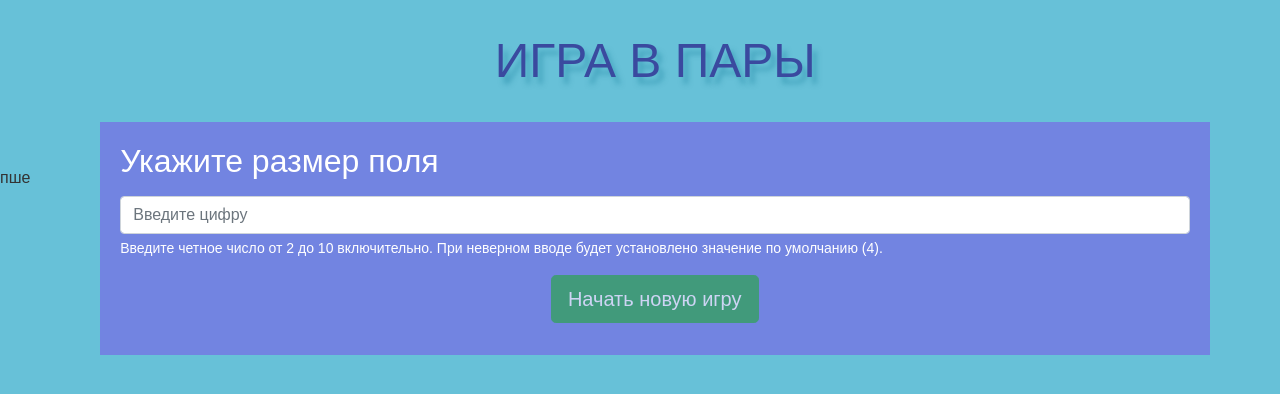
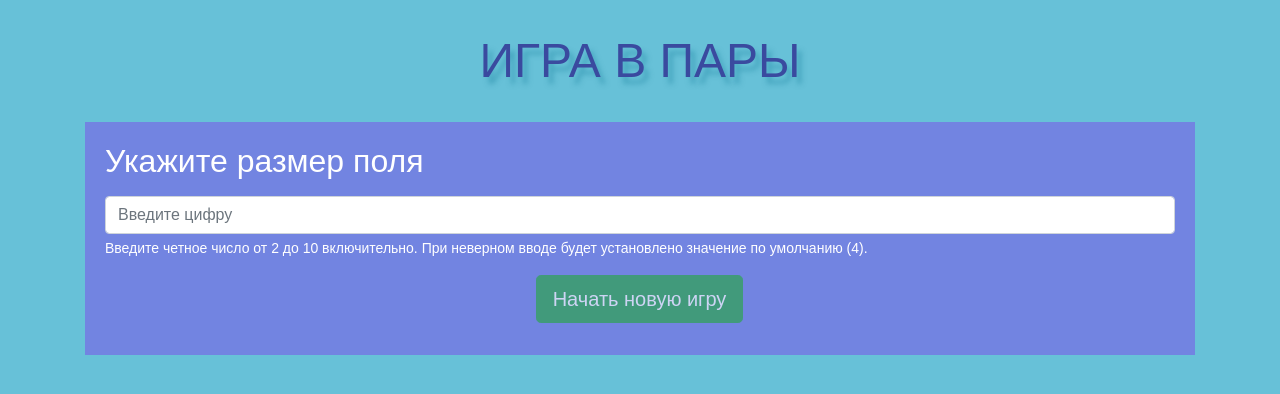
Before and after one commit to Vlad93/MemorySecterts, a website with bundled scripts: page index.html in a window 1280 px wide. Built offline with nearby package versions, Linux system fonts and the light colour scheme.

Commit message:
Update index.html

```diff
--- a/index.html
+++ b/index.html
@@ -11,7 +11,7 @@
   <link rel="stylesheet" href="./src/css/normalize.css">
   <link rel="stylesheet" href="./src/css/style.css">
   <!-- JS  -->
-  <script type="module" src="./src/js/main.js"></script>пше
+  <script type="module" src="./src/js/main.js"></script>
 </head>
 <body>
   <div id="memory-app" class="container"></div>
```
